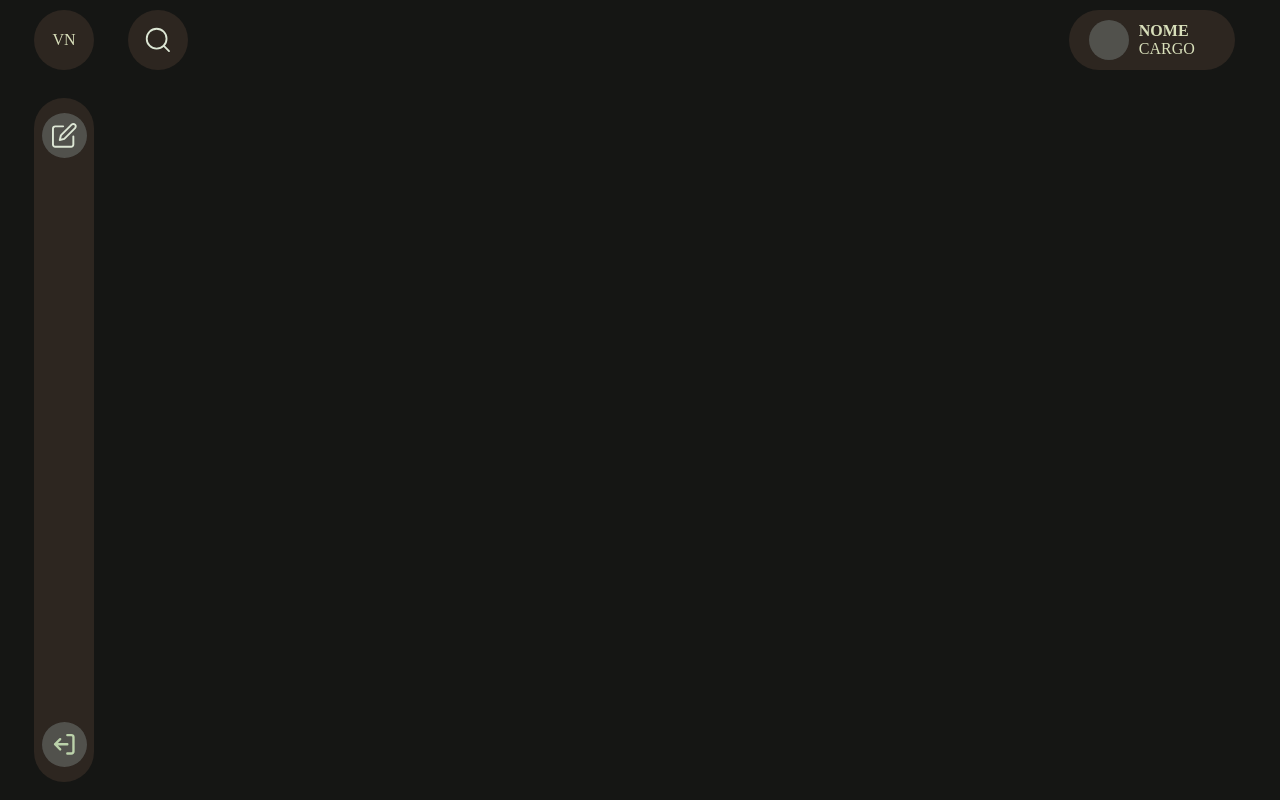
After one commit to glhrmlud/SalesShopApp, a Django app: template sales_panel/templates/sales_panel/base_menu.html in a window 1280 px wide. The commit adds this page. Run offline with Django 3.2, Linux system fonts and the light colour scheme; the template is opened without the code that fills it, so the values that code supplies are empty.

Commit message:
feat: add web page for sellers with templates

```diff
--- /dev/null
+++ b/sales_panel/static/sales_panel/css/base_menu.css
@@ -0,0 +1,151 @@
+/* VARIÁVEIS */
+:root {
+  --bg-body: #151614;
+  --primary-color: #2D2620;
+  --secondary-color: #D8DFBA;
+  --bg-blur-border: inset 0, 0, 2, 0, #FFFF;
+  --bg-blur-color: rgba(225, 255, 255, 0.2);
+}
+
+/* ESTILOS GERAIS */
+* {
+  box-sizing: border-box;
+  margin: 0;
+  padding: 0;
+}
+
+body {
+  background-color: var(--bg-body);
+}
+
+.container {
+  width: 100%;
+  height: 100vh;
+  display: grid;
+  grid-template-columns: 10% 90%;
+  grid-template-rows: 10% 90%;
+  place-items: center;
+}
+
+.circle {
+  display: flex;
+  align-items: center;
+  justify-content: center;
+  border-radius: 50%;
+}
+
+.top-menu {
+  width: 100%;
+  display: grid;
+  grid-template-columns: 10% 30% 6fr 20%;
+  grid-column: 1 / 3;
+  place-items: center;
+}
+
+.side-bar {
+  height: 95%;
+  width: 60px;
+  display: grid;
+  place-items: center;
+  grid-template-rows: repeat(autofill, 10px);
+  background-color: var(--primary-color);
+  border-radius: 50px;
+  padding: 15px 0px;
+}
+
+/* ESTILOS ESPECIFICOS */
+
+/* MENU TOPO */
+.top-menu .circle {
+  background-color: var(--primary-color);
+  width: 60px;
+  height: 60px;
+  color: var(--secondary-color);
+  justify-self: center;
+}
+
+.top-menu .circle svg {
+  width: 30px;
+  height: 30px;
+}
+
+.top-menu .search {
+  justify-self: left;
+  cursor: pointer;
+}
+
+.top-menu .user {
+  grid-column: 4/5;
+  width: 65%;
+  height: 60px;
+  background-color: var(--primary-color);
+  border-radius: 50px;
+  display: grid;
+  place-items: center;
+  grid-template-columns: 60px 1fr;
+  grid-template-rows: repeat(2, 1fr);
+  justify-self: center;
+}
+
+.top-menu .user .user-image {
+  width: 40px;
+  height: 40px;
+  grid-row: 1/3;
+  justify-self: right;
+  box-shadow: var(--bg-blur-border);
+  backdrop-filter: blur();
+  background-color: var(--bg-blur-color);
+}
+
+.top-menu .user p {
+  justify-self: left;
+  margin-left: 10px;
+  color: var(--secondary-color);
+}
+
+/* CARGO */
+.top-menu .user p:nth-child(3) {
+  grid-row: 2;
+  grid-column: 2;
+  align-self: flex-start;
+}
+
+/* NOME */
+.top-menu .user p:nth-child(2) {
+  grid-row: 1;
+  grid-column: 2;
+  align-self: flex-end;
+  font-weight: bolder;
+}
+
+/* MENU LATERAL */
+.side-bar {}
+
+.side-bar .circle {
+  width: 45px;
+  height: 45px;
+  background-color: var(--bg-blur-color);
+  backdrop-filter: blur();
+  box-shadow: var(--bg-blur-border);
+}
+
+.side-bar .circle svg {
+  width: 25px;
+  height: 25px;
+}
+
+.side-bar .circle {
+  align-self: flex-start;
+}
+
+.side-bar .circle:last-child {
+  align-self: flex-end;
+}
+
+/* VIEW */
+.view {
+  width: 100%;
+  height: 100%;
+  grid-row: 2;
+  grid-column: 2/3;
+}
--- /dev/null
+++ b/sales_panel/templates/sales_panel/base_menu.html
@@ -0,0 +1,42 @@
+{% load static %}
+<!DOCTYPE html>
+<html lang="pt-br">
+
+<head>
+  <meta charset="UTF-8">
+  <meta name="viewport" content="width=device-width, initial-scale=1.0">
+  <title>Menu</title>
+  <link rel="stylesheet" href="{% static 'sales_panel/css/base_menu.css' %}">
+</head>
+
+<body>
+  <div class="container">
+    <div class="top-menu">
+      <div class="circle">VN</div>
+      <div class="circle search">{% include 'sales_panel/svg_layout/Search.svg' %}</div>
+      <div class="user">
+        {% block user %}
+        <div class="circle user-image"></div>
+        <p>NOME</p>
+        <p>CARGO</p>
+        {% endblock %}
+      </div>
+    </div>
+    <div class="side-bar">
+      {% block side-bar %}
+      <div class="circle">{% include 'sales_panel/svg_layout/edit.svg' %}</div>
+      <div class="circle">{% include 'sales_panel/svg_layout/Log out.svg' %}</div>
+      {% endblock %}
+    </div>
+
+    <div class="view">
+      {% block view %}
+      {% endblock %}
+    </div>
+
+  </div>
+
+
+</body>
+
+</html>
--- a/sales_panel/views.py
+++ b/sales_panel/views.py
@@ -18,5 +18,4 @@ def api_sales_panel(request):
       'stock': product.stock,
       'image': product.image.url if product.image else None,
     })
-  print("DADOS FORMATADOS", data_product)
   return JsonResponse({'products': data_product})
```
Also changed, not shown: sales_panel/static/sales_panel/css/sales_panel.css (deleted, +0 -8 lines), sales_panel/templates/sales_panel/sales_panel.html (+4 -21 lines), sales_panel/templates/sales_panel/view.html (added, +29 -0 lines), media/products_image/Captura_de_tela_2026-05-08_111138.png (deleted), sales_panel/static/sales_panel/css/view.css (added), sales_panel/static/sales_panel/js/view.js (renamed from sales_panel/static/sales_panel/js/sales_panel.js), sales_panel/templates/sales_panel/svg_layout/Log out.svg (added), sales_panel/templates/sales_panel/svg_layout/Search.svg (added), sales_panel/templates/sales_panel/svg_layout/Shopping cart.svg (added), sales_panel/templates/sales_panel/svg_layout/edit.svg (added).
